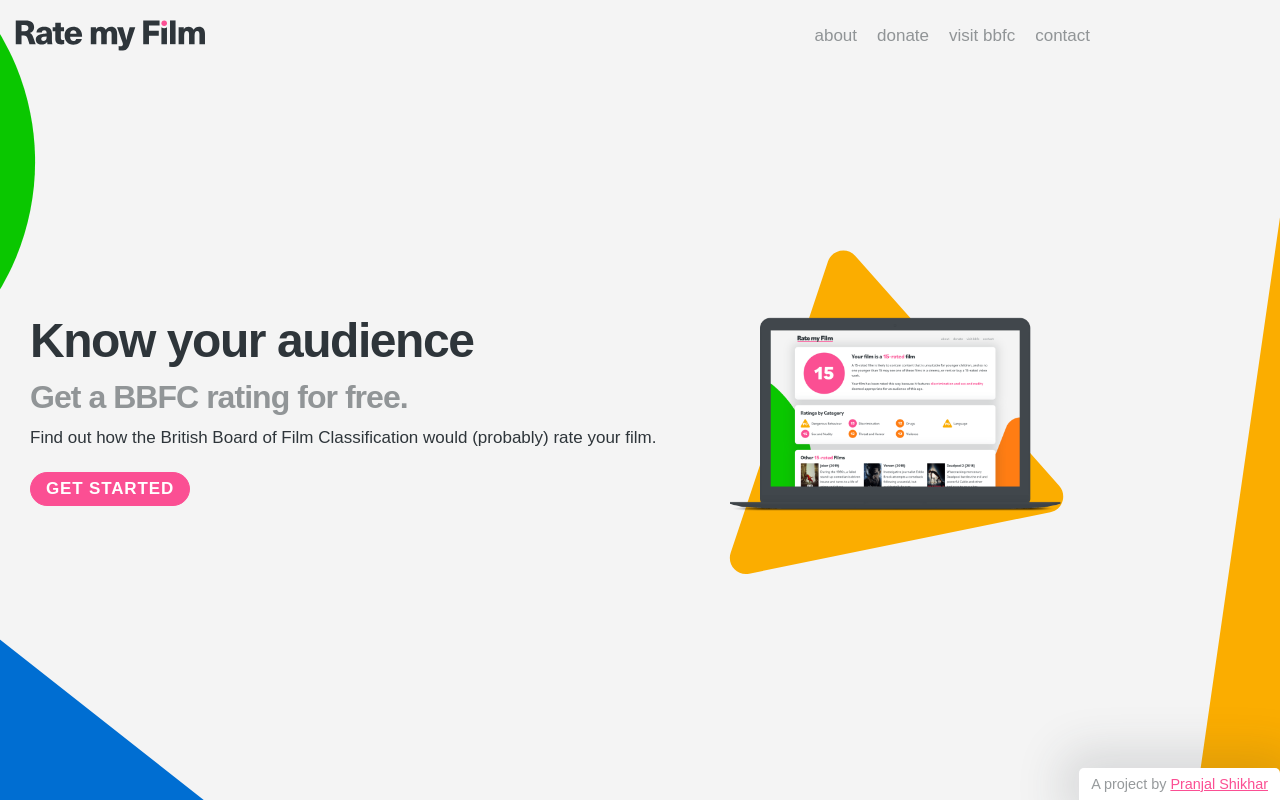
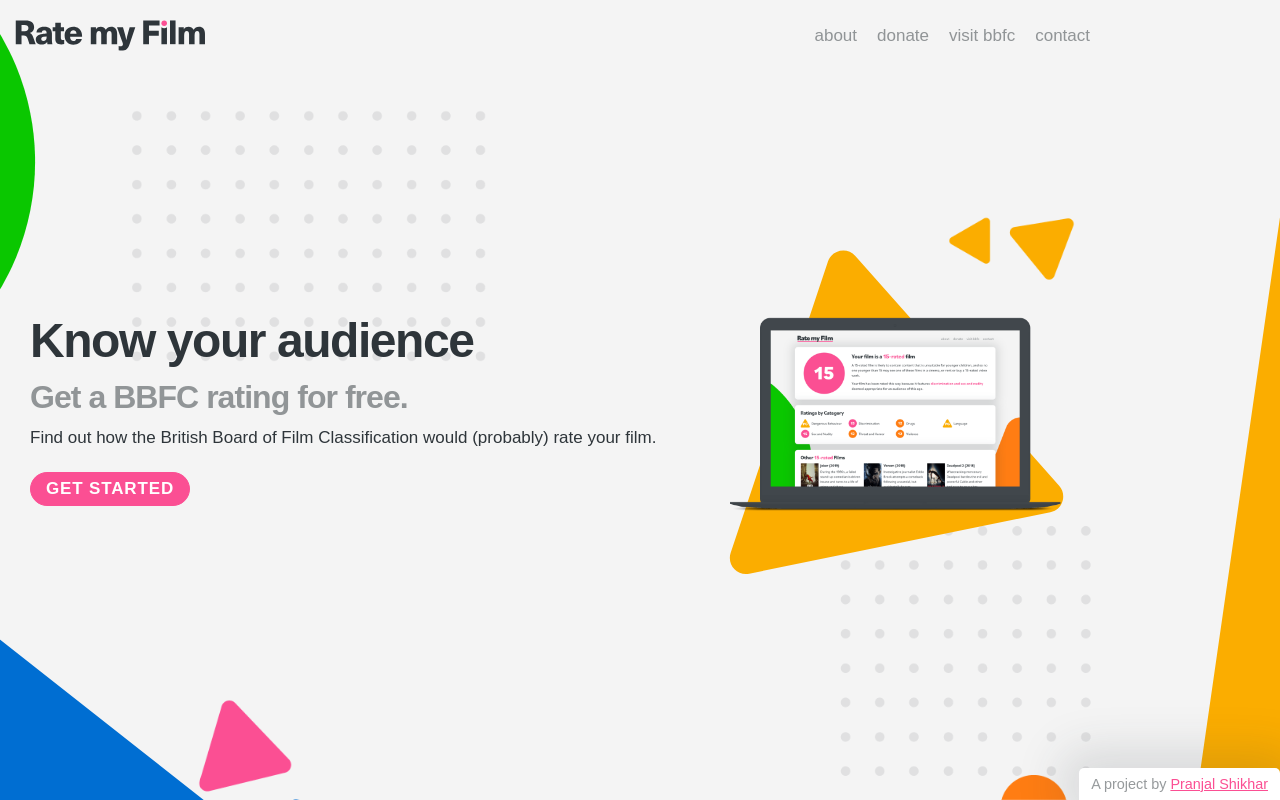
Before and after one commit to pranjalshikhar/redeye, a React (Create React App) app: page / in a window 1280 px wide. Built offline with nearby package versions, Linux system fonts and the light colour scheme.

Commit message:
Backgrund update

```diff
--- a/src/styles.css
+++ b/src/styles.css
@@ -511,7 +511,8 @@
   ANIMATED BACKGROUND
   */
   #background-container {
-    display: none;
+    background-image: url(minimal-bg.png);
+    background-size: cover;
   }
 
   /*
```
Also changed, not shown: src/minimal-bg.png (added), 1 other file (tests, documents, lock files or other folders).
